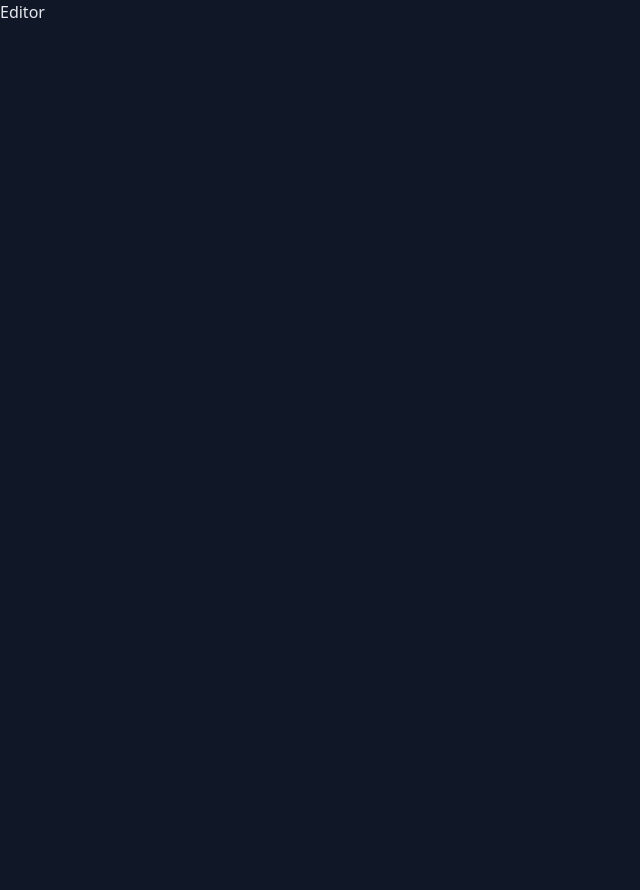
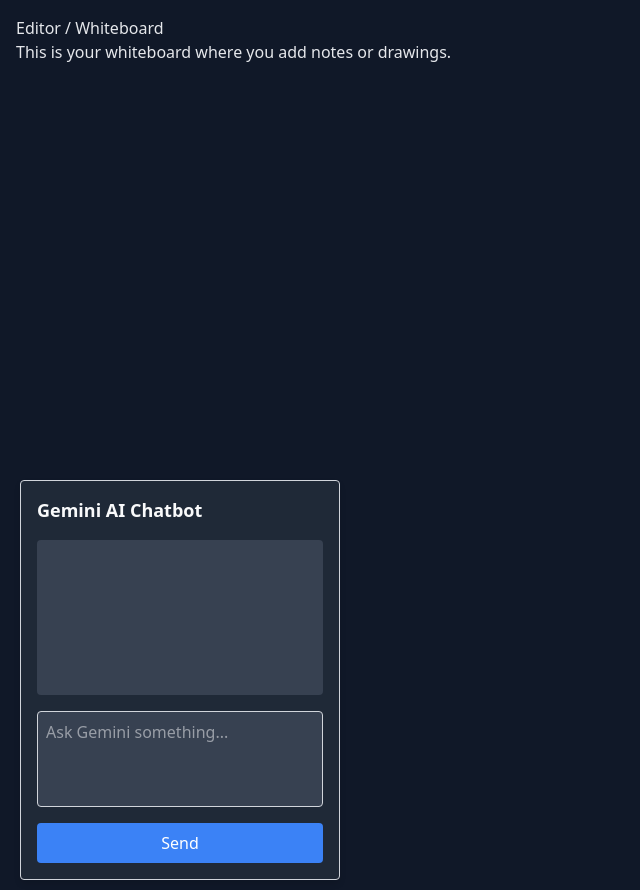
Before and after one commit to rk234/bitcamp-bookworm, a React (Vite) app: page /edit in a window 1280 px wide. Shown: the whole page, without its empty margins (0-640 px from the left). Before the commit the page ends 800 px from the top, so only its background shows below. Built offline with nearby package versions, Linux system fonts and the light colour scheme.

Commit message:
current chatbot, need to add pulling markdown data from firebase

```diff
--- a/package.json
+++ b/package.json
@@ -10,11 +10,13 @@
     "preview": "vite preview"
   },
   "dependencies": {
+    "@google/genai": "^0.8.0",
     "@tailwindcss/vite": "^4.1.3",
     "firebase": "^11.6.0",
     "re-resizable": "^6.11.2",
     "react": "^19.0.0",
     "react-dom": "^19.0.0",
+    "react-draggable": "^4.4.6",
     "react-markdown": "^10.1.0",
     "react-router": "^7.5.0",
     "react-zoom-pan-pinch": "^3.7.0",
--- a/src/App.tsx
+++ b/src/App.tsx
@@ -4,6 +4,7 @@ import './App.css'
 import LandingPage from './pages/LandingPage'
 import EditorPage from './pages/EditorPage'
 import NetworkPage from './pages/NetworkPage'
+import ChatbotPanel from './components/ChatbotPanel'
 
 function App() {
   const md = `# Header\n\nSome text\n\n**Yay math**: $\\frac{1}{x}$
--- a/src/pages/EditorPage.tsx
+++ b/src/pages/EditorPage.tsx
@@ -1,5 +1,130 @@
+import { useState, useRef } from "react";
+import Draggable from "react-draggable";
+import { Resizable } from "re-resizable";
+import { sendPromptToGemini } from "../services/geminiService";
 
 export default function EditorPage() {
+  // Chatbot states
+  const [prompt, setPrompt] = useState("");
+  const [chatHistory, setChatHistory] = useState<{ prompt: string; response: string }[]>([]);
+  const nodeRef = useRef(null);
 
-    return <>Editor</>;
+  const handleSendPrompt = async () => {
+    if (!prompt.trim()) return;
+    try {
+      const reply = await sendPromptToGemini(prompt);
+      setChatHistory(prev => [...prev, { prompt, response: reply }]);
+      setPrompt("");
+    } catch (error) {
+      console.error("Error communicating with Gemini:", error);
+      setChatHistory(prev => [
+        ...prev,
+        { prompt, response: "Error: Unable to fetch response." }
+      ]);
+    }
+  };
+
+  const defaultPosition = { x: 20, y: window.innerHeight / 2 };
+
+  return (
+    <div style={{ position: "relative", width: "100%", height: "100vh" }}>
+      {/* Main Editor / Whiteboard Content */}
+      <div style={{ padding: "1rem" }}>
+        <h1>Editor / Whiteboard</h1>
+        <p>This is your whiteboard where you add notes or drawings.</p>
+      </div>
+
+      {/* Draggable Chatbot Panel */}
+      <Draggable defaultPosition={defaultPosition} nodeRef={nodeRef} handle=".drag-handle">
+        <Resizable defaultSize={{ width: 320, height: window.innerHeight / 2 }} minWidth={200} minHeight={150}>
+          <div
+            ref={nodeRef}
+            style={{
+              backgroundColor: "#1F2937",
+              color: "#F9FAFB",
+              padding: "1rem",
+              boxSizing: "border-box",
+              display: "flex",
+              flexDirection: "column",
+              border: "1px solid #D1D5DB",
+              borderRadius: "4px",
+              width: "100%",
+              height: "100%",
+              boxShadow: "0px 4px 6px rgba(0,0,0,0.1)",
+              zIndex: 1000,
+            }}
+          >
+            {/* Header */}
+            <div
+              className="drag-handle"
+              style={{
+                display: "flex",
+                justifyContent: "space-between",
+                alignItems: "center",
+                marginBottom: "1rem",
+                cursor: "move",
+              }}
+            >
+              <h2 style={{ fontSize: "1.125rem", fontWeight: "bold" }}>Gemini AI Chatbot</h2>
+            </div>
+
+            {/* Chat History */}
+            <div
+              style={{
+                flex: 1,
+                overflowY: "auto",
+                backgroundColor: "#374151",
+                padding: "0.5rem",
+                borderRadius: "0.25rem",
+                marginBottom: "1rem",
+              }}
+            >
+              {chatHistory.map((chat, idx) => (
+                <div key={idx} style={{ marginBottom: "0.75rem" }}>
+                  <p style={{ margin: "0.25rem 0", fontSize: "0.875rem", color: "#D1D5DB" }}>
+                    <strong>You:</strong> {chat.prompt}
+                  </p>
+                  <p style={{ margin: "0.25rem 0", fontSize: "0.875rem", color: "#E5E7EB" }}>
+                    <strong>Gemini:</strong> {chat.response}
+                  </p>
+                </div>
+              ))}
+            </div>
+
+            {/* Prompt Input */}
+            <textarea
+              style={{
+                width: "100%",
+                height: "6rem",
+                padding: "0.5rem",
+                backgroundColor: "#374151",
+                color: "#F9FAFB",
+                border: "1px solid #D1D5DB",
+                borderRadius: "0.25rem",
+                resize: "none",
+                boxSizing: "border-box",
+                marginBottom: "1rem",
+              }}
+              placeholder="Ask Gemini something..."
+              value={prompt}
+              onChange={(e) => setPrompt(e.target.value)}
+            />
+            <button
+              style={{
+                backgroundColor: "#3B82F6",
+                color: "#FFFFFF",
+                padding: "0.5rem 1rem",
+                border: "none",
+                borderRadius: "0.25rem",
+                cursor: "pointer",
+              }}
+              onClick={handleSendPrompt}
+            >
+              Send
+            </button>
+          </div>
+        </Resizable>
+      </Draggable>
+    </div>
+  );
 }
--- /dev/null
+++ b/src/services/geminiService.ts
@@ -0,0 +1,20 @@
+import { GoogleGenAI } from "@google/genai";
+
+export async function sendPromptToGemini(prompt: string): Promise<string> {
+  const apiKey = import.meta.env.VITE_GEMINI_API_KEY;
+  if (!apiKey) {
+    throw new Error("Gemini API key is not defined in the environment.");
+  }
+
+  const ai = new GoogleGenAI({ apiKey });
+  try {
+    const response = await ai.models.generateContent({
+      model: "gemini-2.0-flash",
+      contents: prompt,
+    });
+    return response.text || "No response received.";
+  } catch (error) {
+    console.error("Error calling Gemini API:", error);
+    return "Error: Unable to fetch response.";
+  }
+}
--- /dev/null
+++ b/src/services/markdownService.ts
@@ -0,0 +1,9 @@
+import { db} from "../config/firebase";
+import { doc, getDoc } from "firebase/firestore";
+
+export async function getMarkdown(): Promise<string> {
+
+    const docRef = doc(db, "markdown", "content");
+    const docSnap = await getDoc(docRef);
+    return docSnap.exists() ? (docSnap.data() as any).markdown || "" : "";
+}
```
Also changed, not shown: 2 other files (tests, documents, lock files or other folders).
